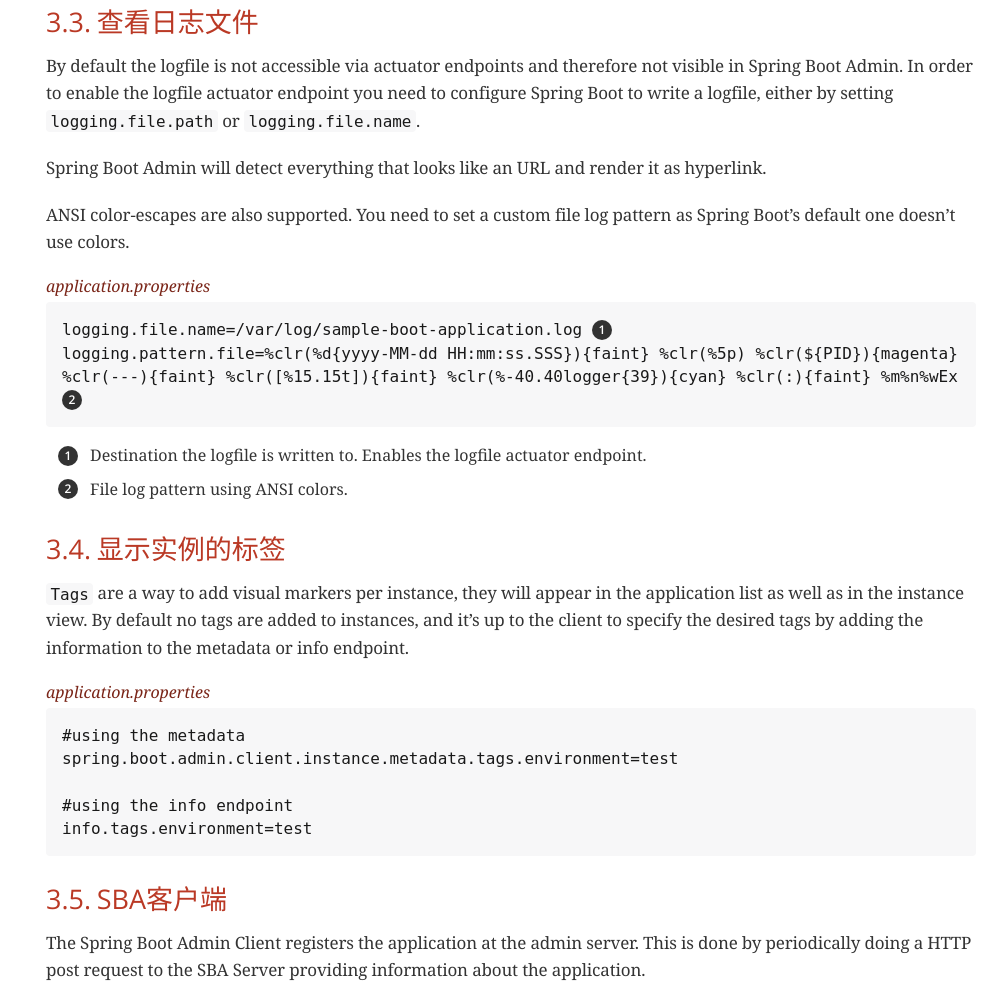
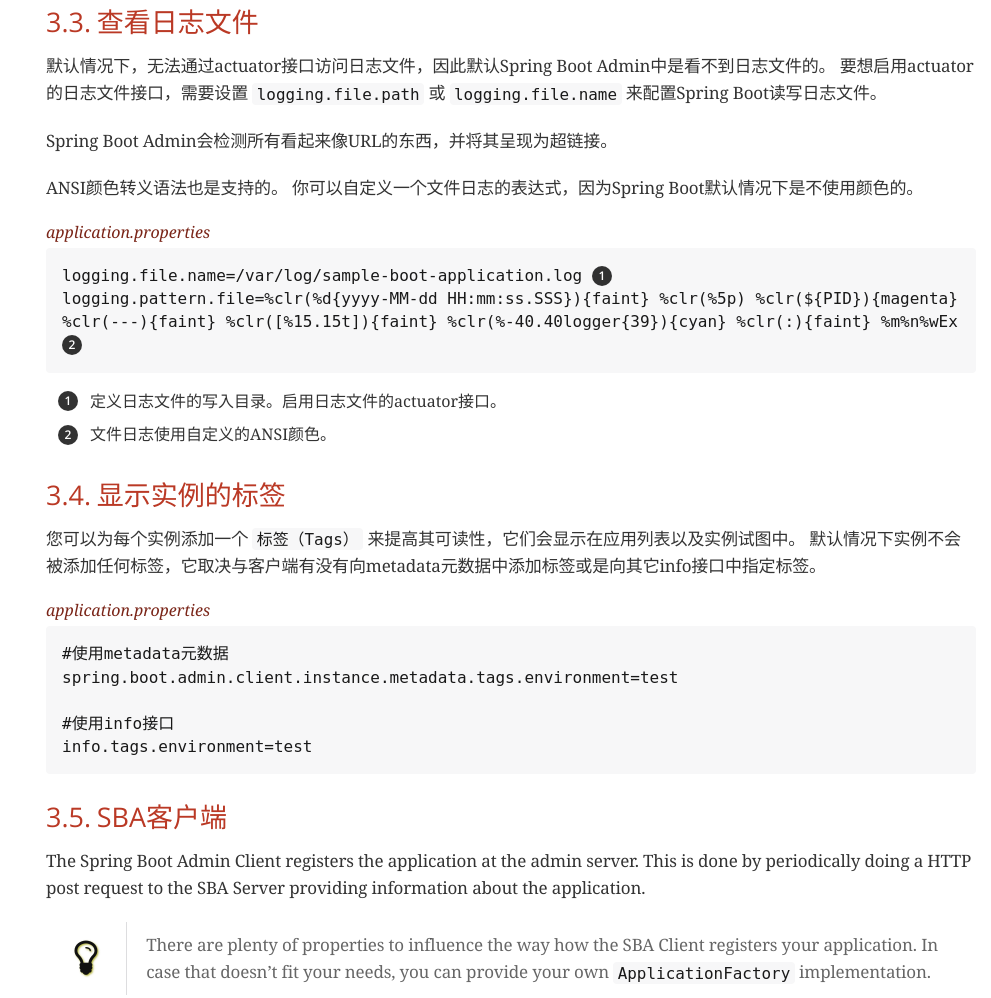
Before and after one commit to qq253498229/docs-spring-boot-admin-docs-chinese, a website: page docs/index.html in a window 1280 px wide. Shown: the part 7557-8555 px from the top of the page, without its empty margins (289-1280 px from the left). Drawn offline with nearby package versions, Linux system fonts and the light colour scheme; a web font is replaced by a local one.

Commit message:
客户端

```diff
--- a/docs/index.html
+++ b/docs/index.html
@@ -1072,10 +1072,10 @@
 <div class="sect2">
 <h3 id="jmx-bean-management"><a class="anchor" href="#jmx-bean-management"></a><a class="link" href="#jmx-bean-management">3.2. JMX-Bean的管理</a></h3>
 <div class="paragraph">
-<p>To interact with JMX-beans in the admin UI you have to include <a href="https://jolokia.org/">Jolokia</a> in your application.
-As Jolokia is servlet based there is no support for reactive applications.
-In case you are using the <code>spring-boot-admin-starter-client</code> it will be pulled in for you, if not add Jolokia to your dependencies.
-With Spring Boot 2.2.0 you might want to set <code>spring.jmx.enabled=true</code> if you want to expose Spring beans via JMX.</p>
+<p>要想在admin页面中与JMX-beans进行交互，必须在应用中引入 <a href="https://jolokia.org/">Jolokia</a>。
+由于Jolokia是基于servlet开发的，所以不支持响应式应用。
+如果你使用的是 <code>spring-boot-admin-starter-client</code> 这个依赖，那么它自动会为您引入，如果没有的话，则需要手动的将Jolokia添加到依赖中。
+针对Spring Boot 2.2.0版本，如果您想通过JMX暴露Spring bean的话，可能需要设置 <code>spring.jmx.enabled=true</code>。</p>
 </div>
 <div class="listingblock">
 <div class="title">pom.xml</div>
@@ -1090,16 +1090,15 @@
 <div class="sect2">
 <h3 id="logfile"><a class="anchor" href="#logfile"></a><a class="link" href="#logfile">3.3. 查看日志文件</a></h3>
 <div class="paragraph">
-<p>By default the logfile is not accessible via actuator endpoints and therefore not visible in Spring Boot Admin.
-In order to enable the logfile actuator endpoint you need to configure Spring Boot to write a logfile, either by setting
-<code>logging.file.path</code> or <code>logging.file.name</code>.</p>
-</div>
-<div class="paragraph">
-<p>Spring Boot Admin will detect everything that looks like an URL and render it as hyperlink.</p>
-</div>
-<div class="paragraph">
-<p>ANSI color-escapes are also supported.
-You need to set a custom file log pattern as Spring Boot&#8217;s default one doesn&#8217;t use colors.</p>
+<p>默认情况下，无法通过actuator接口访问日志文件，因此默认Spring Boot Admin中是看不到日志文件的。
+要想启用actuator的日志文件接口，需要设置 <code>logging.file.path</code> 或 <code>logging.file.name</code> 来配置Spring Boot读写日志文件。</p>
+</div>
+<div class="paragraph">
+<p>Spring Boot Admin会检测所有看起来像URL的东西，并将其呈现为超链接。</p>
+</div>
+<div class="paragraph">
+<p>ANSI颜色转义语法也是支持的。
+你可以自定义一个文件日志的表达式，因为Spring Boot默认情况下是不使用颜色的。</p>
 </div>
 <div class="listingblock">
 <div class="title">application.properties</div>
@@ -1112,12 +1111,11 @@
 <table>
 <tr>
 <td><i class="conum" data-value="1"></i><b>1</b></td>
-<td>Destination the logfile is written to.
-Enables the logfile actuator endpoint.</td>
+<td>定义日志文件的写入目录。启用日志文件的actuator接口。</td>
 </tr>
 <tr>
 <td><i class="conum" data-value="2"></i><b>2</b></td>
-<td>File log pattern using ANSI colors.</td>
+<td>文件日志使用自定义的ANSI颜色。</td>
 </tr>
 </table>
 </div>
@@ -1125,16 +1123,16 @@
 <div class="sect2">
 <h3 id="show-instance-tags"><a class="anchor" href="#show-instance-tags"></a><a class="link" href="#show-instance-tags">3.4. 显示实例的标签</a></h3>
 <div class="paragraph">
-<p><code>Tags</code> are a way to add visual markers per instance, they will appear in the application list as well as in the instance view.
-By default no tags are added to instances, and it&#8217;s up to the client to specify the desired tags by adding the information to the metadata or info endpoint.</p>
+<p>您可以为每个实例添加一个 <code>标签（Tags）</code> 来提高其可读性，它们会显示在应用列表以及实例试图中。
+默认情况下实例不会被添加任何标签，它取决与客户端有没有向metadata元数据中添加标签或是向其它info接口中指定标签。</p>
 </div>
 <div class="listingblock">
 <div class="title">application.properties</div>
 <div class="content">
-<pre>#using the metadata
+<pre>#使用metadata元数据
 spring.boot.admin.client.instance.metadata.tags.environment=test
 
-#using the info endpoint
+#使用info接口
 info.tags.environment=test</pre>
 </div>
 </div>
```
Also changed, not shown: 1 other file.
